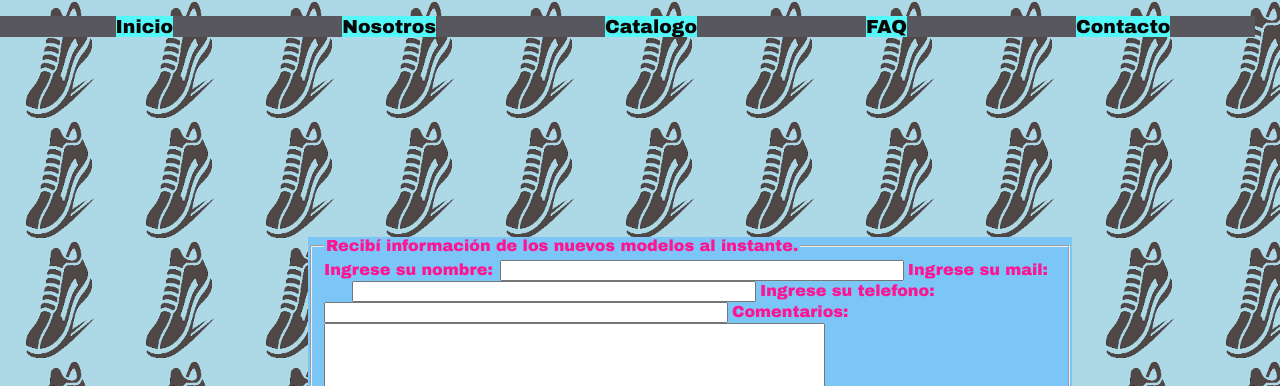
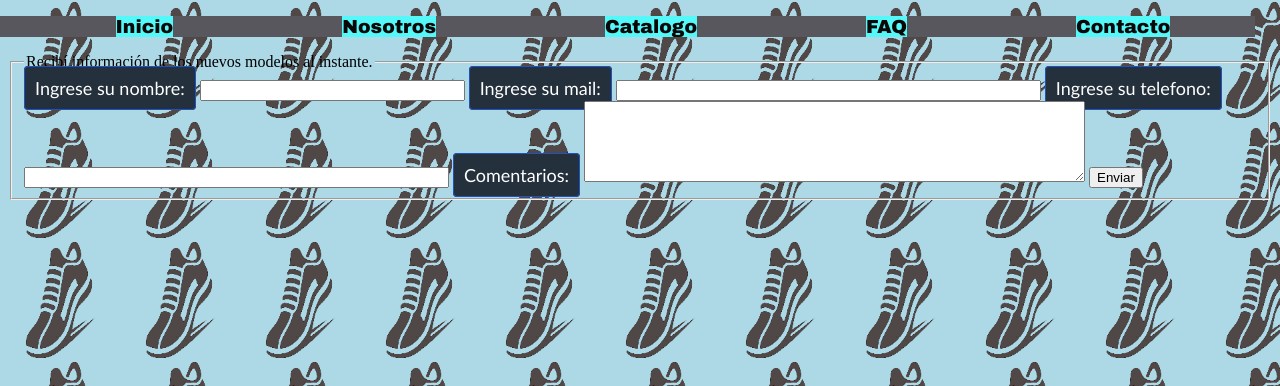
Before and after one commit to BrianAdente/PF-Adente, a plain HTML site: page pages/contacto.html in a window 1280 px wide. Shown: the top 386 px of the page. Drawn offline with Linux system fonts and the light colour scheme.

Commit message:
Update style.css

```diff
--- a/css/style.css
+++ b/css/style.css
@@ -249,45 +249,43 @@ header h1 {
 
 
 
-.form1{
 
-    background-color: #7bc5f7;
-    margin-left: 300px;
-    margin-top: 200px;
-    margin-right: 200px;
+  .form-register {
+    width: 400px;
+    background: #24303c;
+    padding: 30px;
+    margin: auto;
+    margin-top: 100px;
+    border-radius: 4px;
+    font-family: 'calibri';
+    color: white;
+    box-shadow: 7px 13px 37px #000;
+  }
+
+  .form-register h4 {
+    font-size: 22px;
+    margin-bottom: 20px;
+  }
+
+  .color1 {
+    width: 100%;
+    background: #24303c;
+    padding: 10px;
+    border-radius: 4px;
+    margin-bottom: 16px;
+    border: 1px solid #1f53c5;
+    font-family: 'calibri';
+    font-size: 18px;
+    color: white;
+  }
 
 
-}
 
 
-#nombre{
-    width: 396px;
-    margin-left: 3px;
-}
-
-#mail{
-    width: 396px;
-
-    margin-left: 28px;
-}
-
-#telefono{
-    width: 396px;
-}
-
-#color{
+  .color{
     color: deeppink;
-    font-family: Arial Black;
-}
-
-.color1{
-    color: deeppink;
-    font-family: Arial Black;
-}
-
-.fondo2{
-    margin-top: 300px;
-}
+      font-family: Arial Black;
+  }
 
 /*-----faq------*/
 
@@ -374,30 +372,30 @@ header h1 {
 /*-----nosotros------*/
 
 .margen1{
-    margin-left: 450px;
-    margin-right: 450px;
+
     border: 50px solid black;
     color: deeppink;
     font-family: Arial Black;
     background-color: #e5eef5;
+    position: relative;
+
 }
 
 
 
 .margen2{
     color: deeppink;
-    margin-left: 500px;
     border: 30px solid black;
-    position: relative;
+   text-align: center;
     background-color: #e5eef5;
+
 
 }
 
 .margen3{
-   width: 880px;
-   position: relative;
-   right: 23px;
+   width: 100%;
 }
+
 
 
 .fondoa{
```
